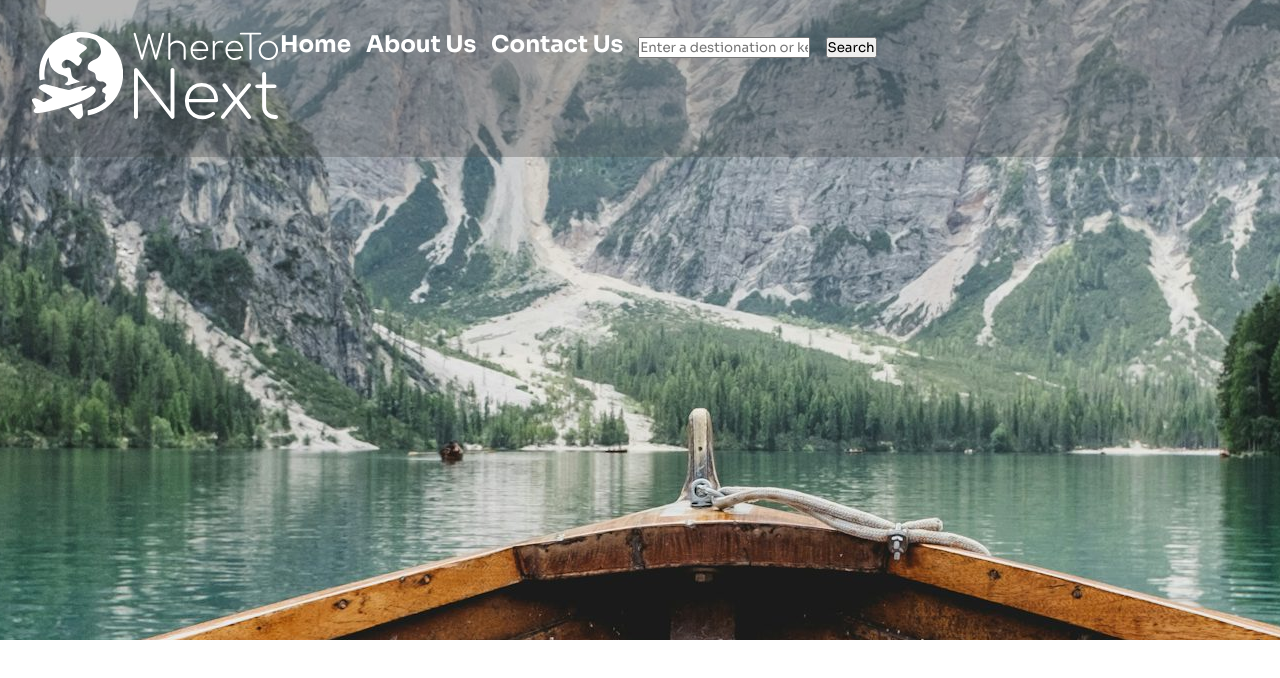
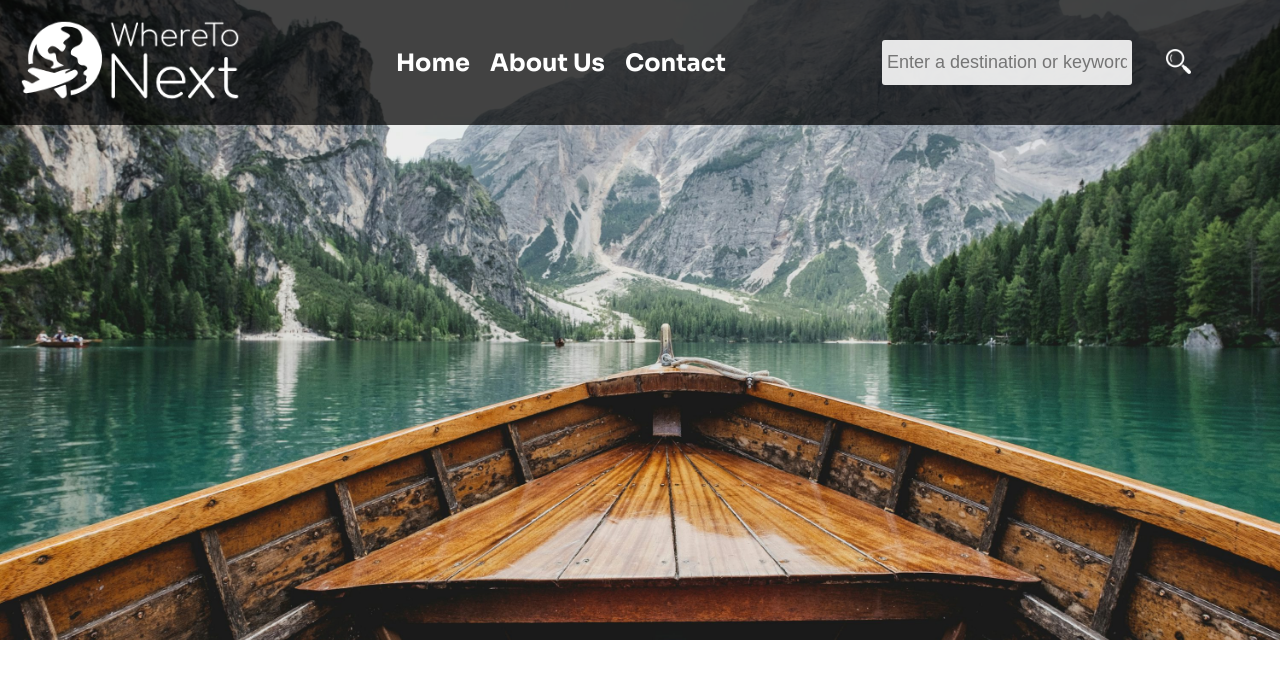
Before and after one commit to SaBlokaSnajper/WhereToNext, a plain HTML site: page index.html in a window 1280 px wide. Drawn offline with Linux system fonts and the light colour scheme.

Commit message:
header styled

```diff
--- a/index.html
+++ b/index.html
@@ -1,40 +1,45 @@
 <!DOCTYPE html>
-<html>
-<body>
+<html lang="en">
   <head>
     <meta charset="UTF-8" />
+    <meta name="viewport" content="width=device-width, initial-scale=1.0" />
     <title>WhereToNext</title>
-        <style>
-            @import url('https://fonts.googleapis.com/css2?family=Sora:wght@100..800&display=swap');
-            </style>
-        <link rel="stylesheet" href="./style.css" />
+    <link rel="preconnect" href="https://fonts.googleapis.com" />
+    <link rel="preconnect" href="https://fonts.gstatic.com" crossorigin />
+    <link
+      href="https://fonts.googleapis.com/css2?family=Sora:wght@100..800&display=swap"
+      rel="stylesheet"
+    />
+    <link rel="stylesheet" href="styles.css" />
   </head>
   <body>
-        <header class="slide">
-
-        <nav>
-                <a  href="./index.html"><img src="./images/icon.png"></a>
-                <div class="navBar">
+    <header class="header">
+      <div class="logo">
+        <a href="index.html"
+          ><img src="images/icon.png" alt="WhereToNext Logo"
+        /></a>
+      </div>
+      <nav class="nav-menu">
         <ul>
-            <li><a href="./index.html" id="home">Home </a></li>
-
-            <li><a href="" id="about">About Us </a></li>
-
-            <li><a href="" id="contact">Contact Us </a></li>
-
-            <li><input
+          <li><a href="index.html">Home</a></li>
+          <li><a href="#">About Us</a></li>
+          <li><a href="#">Contact</a></li>
+        </ul>
+      </nav>
+      <div class="search-bar">
+        <input
+          class="input-container"
           type="text"
-                id="destionationInput"
-                placeholder="Enter a destionation or keyword"/>
-            </li>
-
-            <li><button id="btnSearch">Search</button></li>
-          </ul>
+          placeholder="Enter a destination or keyword"
+        />
+        <button>
+          <a><img src="images/search.png" alt="Search" /></a>
+        </button>
       </div>
-        </nav>
-
     </header>
 
-<script src="./script.js"></script>
+    <div class="hero">
+      <img src="/images/background.jpg" alt="Mountain Lake" />
+    </div>
   </body>
 </html>
--- a/style.css
+++ /dev/null
@@ -1,54 +0,0 @@
-* {
-  margin: 0;
-  padding: 0;
-  box-sizing: border-box;
-  font-family: "Sora", sans-serif;
-}
-
-nav {
-  background-color: #4e4c4c54;
-  padding: 30px;
-  display: flex;
-  font-size: larger;
-  color: white !important;
-  z-index: 12;
-}
-
-nav ul {
-  list-style-type: none;
-  font-size: larger;
-}
-
-nav ul li {
-  display: inline;
-  margin-right: 10px;
-}
-
-nav a {
-  text-decoration: none;
-  color: white;
-  font-weight: bold;
-}
-.slide {
-  background-image: url("./images/background.jpg");
-  background-repeat: no-repeat;
-  background-attachment: fixed;
-  background-position: center;
-  justify-content: space-between;
-  height: 80vh;
-}
-
-#title1-2 {
-  font-size: 24px;
-  margin-bottom: -35px;
-}
-#title2-2 {
-  font-size: 45px;
-}
-
-.icon {
-  width: 15%;
-  height: 15%;
-}
-.navBar {
-}
--- /dev/null
+++ b/styles.css
@@ -0,0 +1,96 @@
+* {
+  margin: 0;
+  padding: 0;
+  box-sizing: border-box;
+}
+
+body,
+html {
+  font-family: "Sora", sans-serif;
+  height: 100%;
+}
+
+.header {
+  display: flex;
+  justify-content: space-between;
+  align-items: center;
+  background-color: rgba(0, 0, 0, 0.719); /* Transparent background */
+  padding: 20px;
+  position: absolute;
+  width: 100%;
+  top: 0;
+  left: 0;
+  z-index: 10;
+  color: white;
+}
+
+.logo img {
+  height: 80px; /* Adjust logo size */
+}
+
+.nav-menu ul {
+  list-style: none;
+  display: flex;
+  gap: 20px;
+}
+
+.nav-menu ul li a {
+  text-decoration: none;
+  color: white;
+  font-size: 24px;
+  font-weight: bold;
+}
+
+.search-bar {
+  display: flex;
+  align-items: center;
+  padding-right: 45px;
+}
+
+.search-bar input {
+  padding: 5px;
+  border-radius: 3px;
+  border: none;
+}
+
+.search-bar a {
+  margin-left: 10px;
+  padding: 6px 12px;
+  border: none;
+  border-radius: 3px;
+  cursor: pointer;
+}
+.search-bar button {
+  padding: 6px 12px;
+  background-color: #007bff00;
+  color: white;
+  border: none;
+  border-radius: 3px;
+  cursor: pointer;
+}
+.search-bar img {
+  height: 25px;
+}
+.search-bar img:hover {
+  color: rgb(116, 116, 116);
+}
+
+.hero {
+  height: 80vh;
+  width: 100%;
+  overflow: hidden;
+}
+
+.hero img {
+  width: 100%;
+  height: 100%;
+  object-fit: cover;
+}
+
+.input-container {
+  width: 250px;
+  height: 45px;
+  background-color: #ffffffe1;
+  color: rgb(55, 92, 55);
+  font-size: large;
+}
```
Also changed, not shown: images/search.png (added). Lines whose indentation alone changed are shown as unchanged.
